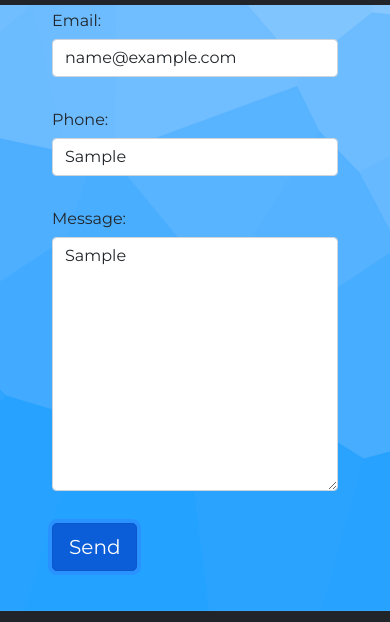
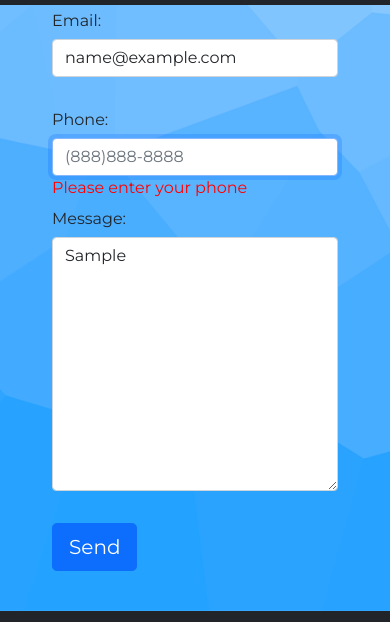
Before and after one commit to JFMcKay/web191-Portfolio, a website: page index.html in a window 390 px wide. Both pictures are taken after typing "Sample", "name@example.com", "Sample", "Sample" into the empty fields and a click on the button "Send". Shown: the part 5230-5852 px from the top of the page. Drawn offline with nearby package versions, Linux system fonts and the light colour scheme.

Commit message:
Added email validation and phone number formatting

```diff
--- a/index.html
+++ b/index.html
@@ -217,7 +217,7 @@
                       <input type="email" class="form-control" id="email" name="email" placeholder="email@this.com" >
                       <span id="email_error"></span><br>
                       <label for="name">Phone:</label>
-                      <input type="text" class="form-control" id="phone" name="phone" placeholder="888 888 8888">
+                      <input type="text" class="form-control" id="phone" name="phone" placeholder="(888)888-8888">
                       <span id="phone_error"></span><br>
                       <label for="message">Message:</label>
                       <textarea name="message" class="form-control" id="message" name="message" cols="30" rows="10" ></textarea>
--- a/scripts/scripts.js
+++ b/scripts/scripts.js
@@ -22,22 +22,36 @@ const backToTop = () => {
   document.body.scrollTop = 0;
   document.documentElement.scrollTop = 0;
 }
-
+// function ValidateEmail(mail) {
+// //   let errorarea = mail + "_error";
+//   if (/^\w+([\.-]?\w+)*@\w+([\.-]?\w+)*(\.\w{2,3})+$/.test(mail))
+//   {
+//     return (true)
+//   }
+//     document.getElementById(errorarea).innerHTML = 'Please enter a proper ' + mail + 'like jj@gmail.com';
+//     return (false)
+// }
+// Validate form and make sure there is information in the fields
 const validateMe = () => {
   // Variables for better readability
   let formLength = document.forms[0].elements.length;
   for (var i=0;i<formLength;i++){
       let errorarea = document.forms[0].elements[i].name + "_error";
       let msg = document.forms[0].elements[i].name;
+      if(msg == 'email') {
+        //Checks if email format is correct
+        if (!/^\w+([\.-]?\w+)*@\w+([\.-]?\w+)*(\.\w{2,3})+$/.test(document.forms[0].elements[i].value)) {
+          document.getElementById(errorarea).innerHTML = 'Please enter a proper ' + msg + ' like jj@gmail.com';
+          return false;
+          }
+        }
           if (document.forms[0].elements[i].value == ''){
               document.getElementById(errorarea).innerHTML = 'Please enter your ' + msg;
               // moved to css
               // document.getElementById(errorarea).style.color = '#ff0000';
               document.forms[0].elements[i].focus();
               return false;
-          }
-          else
-          {
+          } else {
               document.getElementById(errorarea).innerHTML= '';
           }
           // Checks for checkbox or radio elements and loops through them to validate.
@@ -85,3 +99,31 @@ const validateMe = () => {
       console.log("There are missing fields");
     }
   });
+
+  // CODE TO FORMAT PHONE
+function formatPhoneNumber(value) {
+  if (!value) return value;
+  const phoneNumber = value.replace(/[^\d]/g, '');
+  const phoneNumberLength = phoneNumber.length;
+  if (phoneNumberLength < 4) return phoneNumber;
+  if (phoneNumberLength < 7) {
+    return `(${phoneNumber.slice(0, 3)}) ${phoneNumber.slice(3)}`;
+  }
+  return `(${phoneNumber.slice(0, 3)}) ${phoneNumber.slice(
+    3,
+    6
+    // mathmatically sounds weird but the return truncates the last number when using
+    // event listener
+  )}-${phoneNumber.slice(6, 10)}`;
+}
+// Add event listener for formatting
+const inputField = document.getElementById('phone');
+
+console.log(inputField);
+inputField.addEventListener("input",
+function (event) {
+  event.preventDefault();
+  console.log("key pressed");
+  const formattedInputValue = formatPhoneNumber(inputField.value);
+  inputField.value = formattedInputValue;
+});
```
